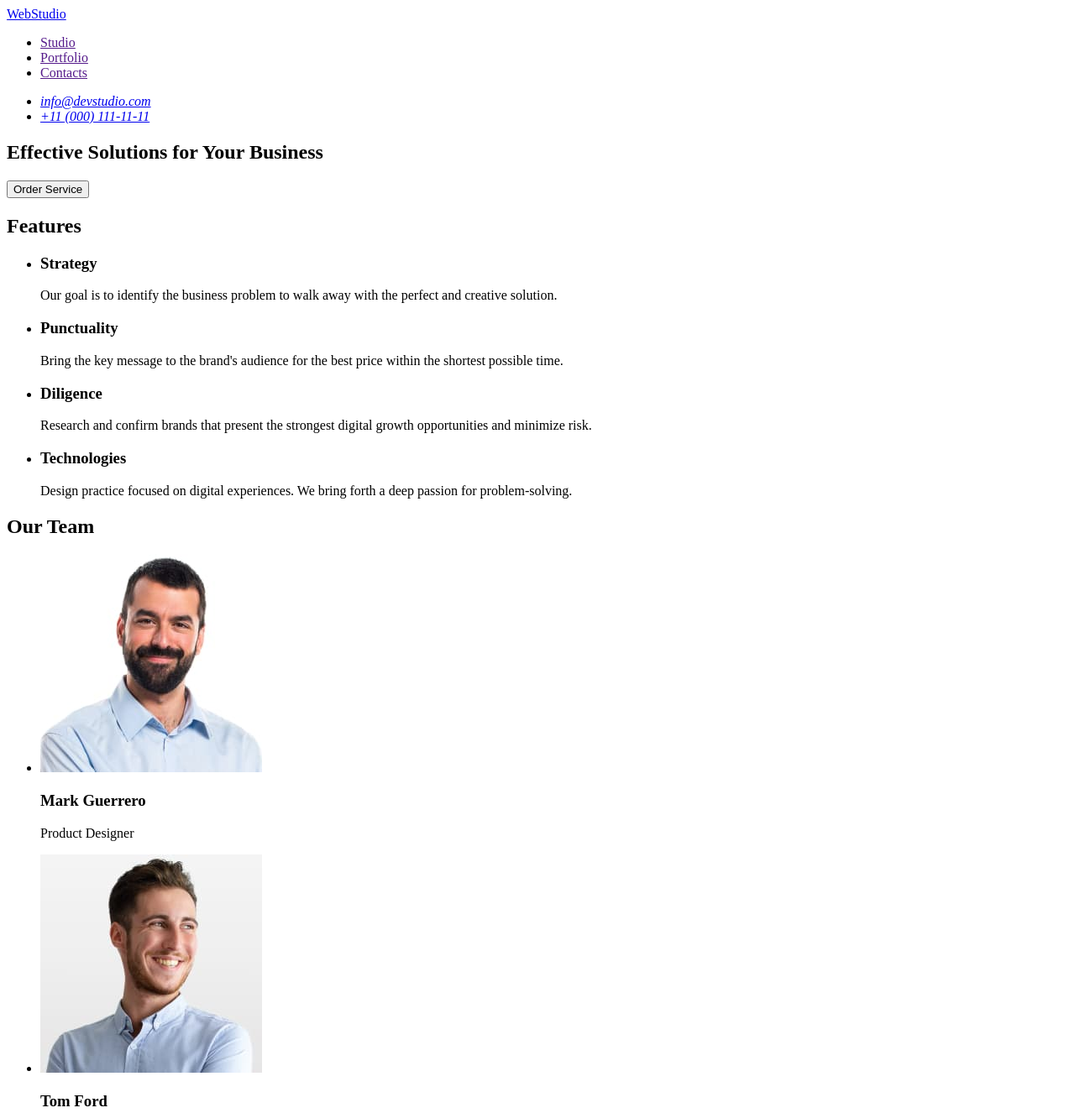
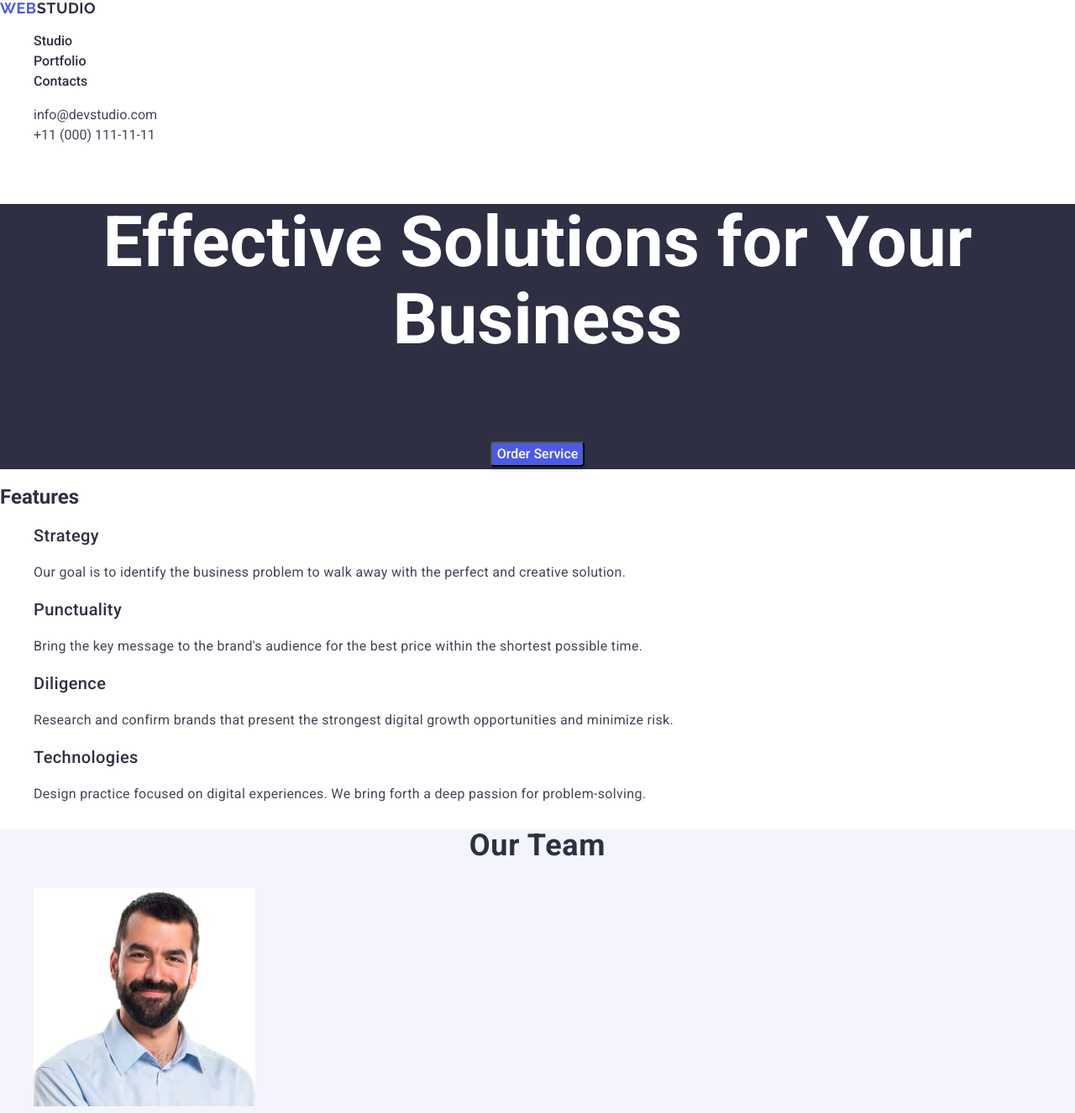
Before and after one commit to innaroshchepa/goit-markup-hw, a plain HTML site: page index.html in a window 1280 px wide. Shown: the top 1326 px of the page at 84% size. Drawn offline with nearby package versions, Linux system fonts and the light colour scheme.

Commit message:
creating homework2

```diff
--- /dev/null
+++ b/CSS/style.css
@@ -0,0 +1,177 @@
+
+body {
+    font-family: 'Roboto', 'Raleway', sans-serif;
+    color: var(--navyblue, #2E2F42);
+}
+ul {
+    list-style: none;
+}
+header {
+    background: #FFF;
+}
+
+.logo {
+    font-family: 'Raleway', sans-serif;
+    color: var(--iris, #4D5AE5);
+    text-decoration: none;
+    font-size: 18px;
+    font-style: normal;
+    font-weight: 700;
+    line-height: 1.16;
+    letter-spacing: 0.54px;
+    text-transform: uppercase;
+
+}
+
+.studio {
+    color: var(--navyblue, #2E2F42);
+}
+.menu {
+    color: var(--navyblue, #2E2F42);
+    text-decoration: none;
+    font-size: 16px;
+    font-style: normal;
+    font-weight: 500;
+    line-height: 1.5;
+
+}
+
+.menu:active {
+    color: #404BBF;
+
+}
+.menu:hover {
+    color: #404BBF;
+
+}
+.menu:focus {
+    color: #404BBF;
+}
+
+.mail, .phone {
+    text-decoration: none;
+    color: var(--slate, #434455);
+     font-size: 16px;
+    font-style: normal;
+    font-weight: 400;
+    line-height: 1.5;
+
+}
+.mail:hover,.phone:hover {
+    color: #404BBF;
+}
+.mail:focus, .phone:focus {
+    color: #404BBF;
+}
+.hero {
+    background: var(--navyblue, #2E2F42);
+    color: var(--white, #FFF);
+    font-size: 56px;
+    font-weight: 700;
+    line-height: 1.1;
+    text-align: center;
+
+
+}
+.button {
+    background: var(--iris, #4D5AE5);
+    border-radius: 4px;
+    box-shadow: 0px 4px 4px 0px rgba(0, 0, 0, 0.15);
+    color: var(--white, #FFF);
+    cursor: pointer;
+    font-size: 16px;
+    font-style: normal;
+    font-weight: 500;
+    line-height: 1.5;
+
+
+}
+.button:hover {
+    background: #404BBF;
+
+}
+
+.description {
+    background: var(--white, #FFF);
+}
+.description-title {
+    color: var(--navyblue, #2E2F42);
+    font-size: 20px;
+    font-weight: 500;
+    line-height: 1.2;
+    letter-spacing: 0.4px;
+
+}
+.descr-info {
+    color: var(--slate, #434455);
+    font-size: 16px;
+    font-weight: 400;
+    line-height: 1.5;
+    letter-spacing: 0.32px;
+}
+.team {
+    background: var(--cloud, #F4F4FD);
+}
+.team-title {
+    color: var(--navyblue, #2E2F42);
+    text-align: center;
+    font-size: 36px;
+    font-weight: 700;
+    line-height: 1.1;
+    letter-spacing: 0.72px;
+    text-transform: capitalize;
+}
+.team-subtitle {
+    color: var(--navyblue, #2E2F42);
+    text-align: center;
+    font-size: 20px;
+    font-weight: 500;
+    line-height: 1.2;
+    letter-spacing: 0.4px;
+}
+.team-jobtitle {
+    color: var(--slate, #434455);
+    text-align: center;
+    font-size: 16px;
+    font-weight: 400;
+    line-height: 1.5;
+    letter-spacing: 0.32px;
+}
+.portfolio {
+    background: #FFF;
+}
+.portfolio-title {
+    color: var(--navyblue, #2E2F42);
+    text-align: center;
+    font-size: 36px;
+    font-weight: 700;
+    line-height: 1.1;
+    letter-spacing: 0.72px;
+    text-transform: capitalize;
+}
+.portfolio-subtitle {
+    color: var(--navyblue, #2E2F42);
+    font-size: 20px;
+    font-weight: 500;
+    line-height: 1.2;
+    letter-spacing: 0.4px;
+}
+.portfolio-info {
+    color: var(--slate, #434455);
+    font-size: 16px;
+    font-weight: 400;
+    line-height: 1.5;
+    letter-spacing: 0.32px;
+}
+footer {
+    background: var(--navyblue, #2E2F42);
+    color: var(--cloud, #F4F4FD);
+    font-size: 16px;
+    font-weight: 400;
+    line-height: 1.5;
+    letter-spacing: 0.32px;
+
+}
+footer .studio {
+    color: var(--cloud, #F4F4FD);
+}
--- a/index.html
+++ b/index.html
@@ -4,31 +4,42 @@
     <meta charset="UTF-8">
     <meta name="viewport" content="width=device-width, initial-scale=1.0">
     <title>Document</title>
+    <link rel="stylesheet" href="https://cdnjs.cloudflare.com/ajax/libs/modern-normalize/2.0.0/modern-normalize.min.css"
+        integrity="sha512-4xo8blKMVCiXpTaLzQSLSw3KFOVPWhm/TRtuPVc4WG6kUgjH6J03IBuG7JZPkcWMxJ5huwaBpOpnwYElP/m6wg=="
+        crossorigin="anonymous" referrerpolicy="no-referrer" />
+    <link rel="stylesheet" href="./CSS/style.css">
+    <link rel="preconnect" href="https://fonts.googleapis.com">
+    <link rel="preconnect" href="https://fonts.gstatic.com" crossorigin>
+    <link href="https://fonts.googleapis.com/css2?family=Raleway:wght@700&family=Roboto:wght@400;500;700&display=swap"
+        rel="stylesheet">
+
+
 </head>
 <body>
 
+
     <header>
-        <nav>
-            <a href="./index.html">WebStudio</a>
+        <nav class="navigation">
+            <a class="logo" href="./index.html">Web<span class="studio">Studio</span></a>
             <ul>
                 <li>
-                    <a href="">Studio</a>
+                    <a class="menu" href="">Studio</a>
                 </li>
                 <li>
-                    <a href="">Portfolio</a>
+                    <a class="menu" href="">Portfolio</a>
                 </li>
                 <li>
-                    <a href="">Contacts</a>
+                    <a class="menu" href="">Contacts</a>
                 </li>
             </ul>
         </nav>
         <address>
             <ul>
                 <li>
-                    <a href="mailto:info@devstudio.com">info@devstudio.com</a>
+                    <a class="mail" href="mailto:info@devstudio.com">info@devstudio.com</a>
                 </li>
                 <li>
-                    <a href="tel:+110001111111">+11 (000) 111-11-11</a>
+                    <a class="phone" href="tel:+110001111111">+11 (000) 111-11-11</a>
                 </li>
             </ul>
 
@@ -37,66 +48,101 @@
     </header>
 
     <main>
-        <section>
+        <section class="hero">
             <h1>Effective Solutions for Your Business</h1>
-            <button type="button">Order Service</button>
+            <button type="button" class="button">Order Service</button>
         </section>
 
-        <section>
+        <section class="description">
             <h2>Features</h2>
             <ul>
                 <li>
-                    <h3>Strategy</h3>
-                    <p>Our goal is to identify the business problem to walk away with the perfect and creative solution.</p>
+                    <h3 class="description-title">Strategy</h3>
+                    <p class="descr-info">Our goal is to identify the business problem to walk away with the perfect and creative solution.</p>
 
                 </li>
                 <li>
-                    <h3>Punctuality</h3>
-                    <p>Bring the key message to the brand's audience for the best price within the shortest possible time.</p>
+                    <h3 class="description-title">Punctuality</h3>
+                    <p class="descr-info">Bring the key message to the brand's audience for the best price within the shortest possible time.</p>
 
                 </li>
                 <li>
-                    <h3>Diligence</h3>
-                    <p>Research and confirm brands that present the strongest digital growth opportunities and minimize risk.</p>
+                    <h3 class="description-title">Diligence</h3>
+                    <p class="descr-info">Research and confirm brands that present the strongest digital growth opportunities and minimize risk.</p>
 
                 </li>
                 <li>
-                    <h3>Technologies</h3>
-                    <p>Design practice focused on digital experiences. We bring forth a deep passion for problem-solving.</p>
+                    <h3 class="description-title">Technologies</h3>
+                    <p class="descr-info">Design practice focused on digital experiences. We bring forth a deep passion for problem-solving.</p>
                 </li>
             </ul>
         </section>
 
-        <section>
-            <h2>Our Team</h2>
+        <section class="team">
+            <h2 class="team-title">Our Team</h2>
             <ul>
                 <li>
-                    <img src="./images/img1.jpg" alt="first worker" width="264" height="260">
-                    <h3>Mark Guerrero</h3>
-                    <p>Product Designer</p>
+                    <img src="./images/team/img1.jpg" alt="first worker" width="264" height="260">
+                    <h3 class="team-subtitle">Mark Guerrero</h3>
+                    <p class="team-jobtitle">Product Designer</p>
                 </li>
                 <li>
-                    <img src="./images/img2.jpg" alt="second worker " width="264" height="260">
-                    <h3>Tom Ford</h3>
-                    <p>Frontend Developer</p>
+                    <img src="./images/team/img2.jpg" alt="second worker " width="264" height="260">
+                    <h3 class="team-subtitle">Tom Ford</h3>
+                    <p class="team-jobtitle">Frontend Developer</p>
                 </li>
                 <li>
-                    <img src="./images/img3.jpg" alt="third worker" width="264" height="260">
-                    <h3>Camila Garcia</h3>
-                    <p>Marketing</p>
+                    <img src="./images/team/img3.jpg" alt="third worker" width="264" height="260">
+                    <h3 class="team-subtitle">Camila Garcia</h3>
+                    <p class="team-jobtitle">Marketing</p>
                 </li>
                 <li>
-                    <img src="./images/img4.jpg" alt="fourth worker" width="264" height="260">
-                    <h3>Daniel Wilson</h3>
-                    <p>UI Designer</p>
+                    <img src="./images/team/img4.jpg" alt="fourth worker" width="264" height="260">
+                    <h3 class="team-subtitle">Daniel Wilson</h3>
+                    <p class="team-jobtitle">UI Designer</p>
 
+                </li>
+            </ul>
+        </section>
+        <section class="portfolio">
+            <h2 class="portfolio-title">Our Portfolio</h2>
+            <ul>
+                <li>
+                    <img src="./images/portfolio/banking-app.jpg" alt="banking app" width="360" height="300">
+                    <h3 class="portfolio-subtitle">Banking App</h3>
+                    <p class="portfolio-info">app</p>
+                </li>
+                <li>
+                    <img src="./images/portfolio/cashless-payment.jpg" alt="Cashless Payment" width="360" height="300">
+                    <h3 class="portfolio-subtitle">Cashless Payment</h3>
+                    <p class="portfolio-info">Marketing</p>
+                </li>
+                <li>
+                    <img src="./images/portfolio/meditation-app.jpg" alt="Meditation App" width="360" height="300">
+                    <h3 class="portfolio-subtitle">Meditation App</h3>
+                    <p class="portfolio-info">App</p>
+                </li>
+                <li>
+                    <img src="./images/portfolio/taxi-service.jpg" alt="taxi service" width="360" height="300">
+                    <h3 class="portfolio-subtitle">Taxi Service</h3>
+                    <p class="portfolio-info">Marketing</p>
+                </li>
+                <li>
+                    <img src="./images/portfolio/screen-illustrations.jpg" alt="Screen Illustrations" width="360" height="300">
+                    <h3 class="portfolio-subtitle">Screen Illustrations</h3>
+                    <p class="portfolio-info">Design</p>
+                </li>
+                <li>
+                    <img src="./images/portfolio/online-ourses.jpg" alt="Online Courses" width="360" height="300">
+                    <h3 class="portfolio-subtitle">Online Courses</h3>
+                    <p class="portfolio-info">Marketing</p>
                 </li>
             </ul>
         </section>
     </main>
 
     <footer>
-        <a href="./index.html">WebStudio</a>
+        <a class="logo" href="./index.html">Web<span class="studio">Studio</span></a>
         <p>Increase the flow of customers and sales for your business with digital marketing & growth solutions.</p>
     </footer>
 
```
Also changed, not shown: images/portfolio/banking-app.jpg (added), images/portfolio/cashless-payment.jpg (added), images/portfolio/meditation-app.jpg (added), images/portfolio/online-ourses.jpg (added), images/portfolio/screen-illustrations.jpg (added), images/portfolio/taxi-service.jpg (added), images/team/img1.jpg (renamed from images/img1.jpg), images/team/img2.jpg (renamed from images/img2.jpg), images/team/img3.jpg (renamed from images/img3.jpg), images/team/img4.jpg (renamed from images/img4.jpg).
